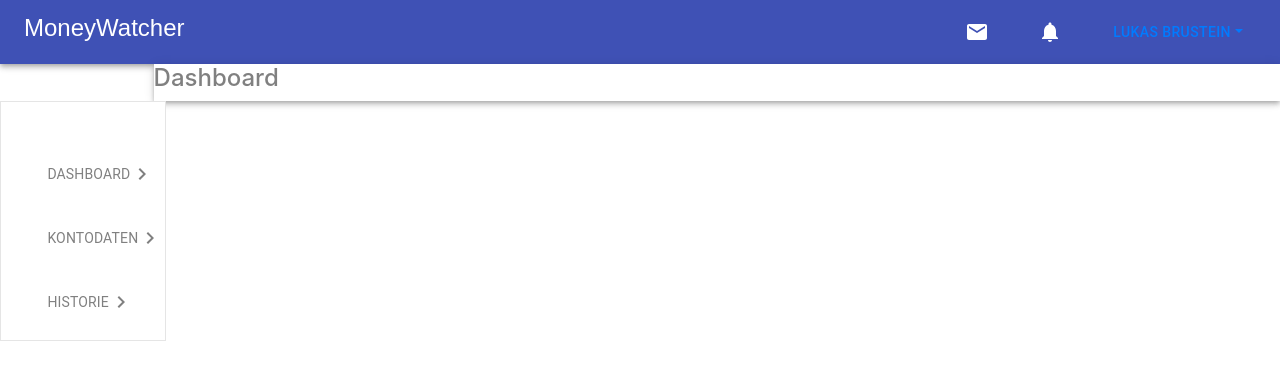
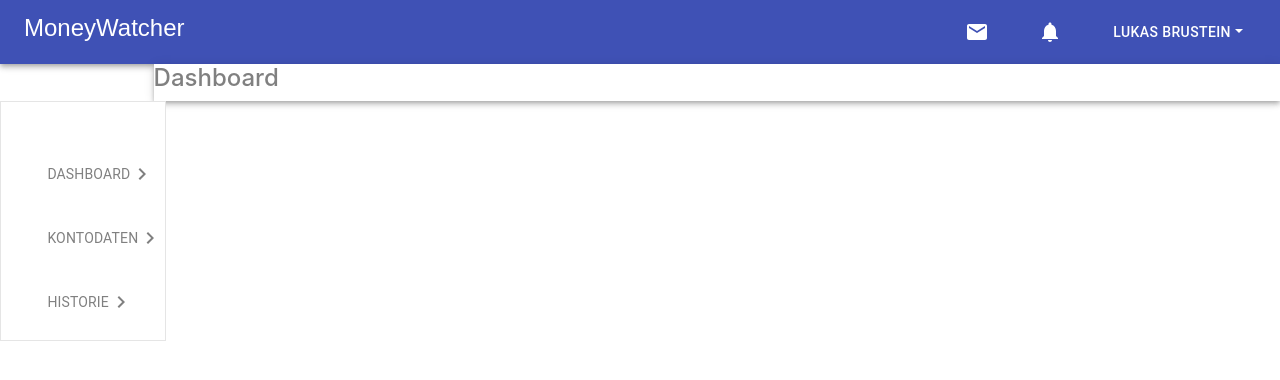
Before and after one commit to lukasBrustein/moneywatcher-project, a React (Create React App) app: page / in a window 1280 px wide. Shown: the top 380 px of the page. Built offline with nearby package versions, Linux system fonts and the light colour scheme.

Commit message:
Update Toolbar.css

```diff
--- a/src/components/Navigation/Toolbar/Toolbar.css
+++ b/src/components/Navigation/Toolbar/Toolbar.css
@@ -1,3 +1,7 @@
 .toolbar {
     background-color: rgba(41, 190, 255, 0.2);
 }
+
+#nav-dropdown {
+    color: white;
+}
```
